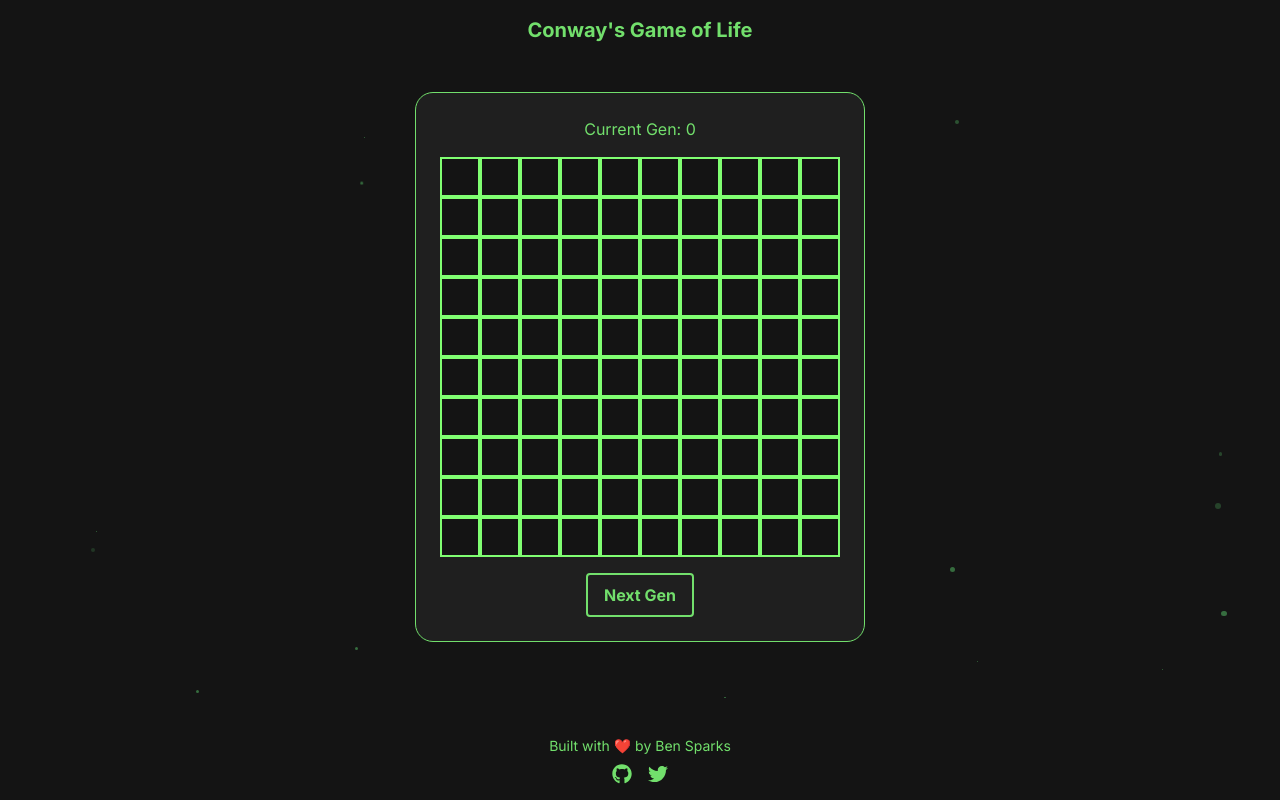
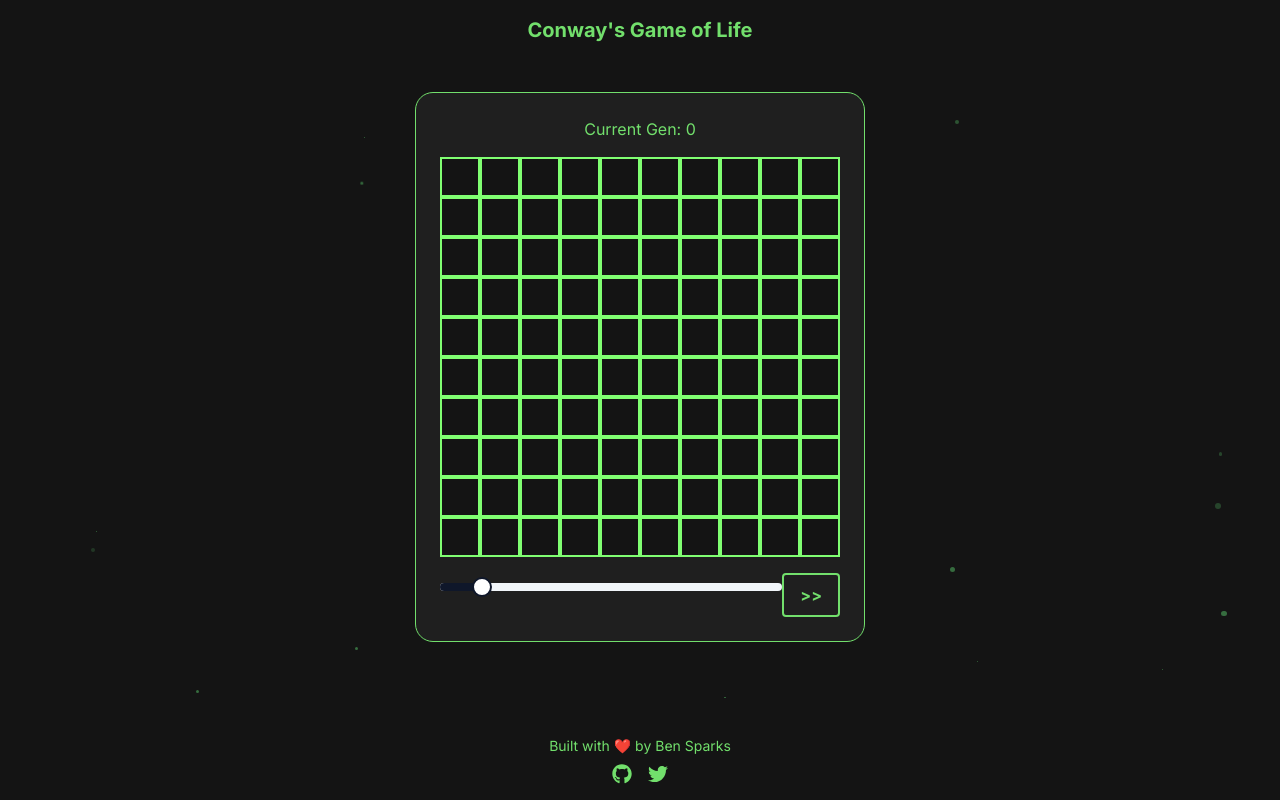
Before and after one commit to BenSparksCode/game-of-life, a Next.js app: page / in a window 1280 px wide. Built offline with nearby package versions, Linux system fonts and the light colour scheme.

Commit message:
Add shadcn/ui and slider to controls

```diff
--- a/app/components/GameOfLife/GameOfLifeControls.tsx
+++ b/app/components/GameOfLife/GameOfLifeControls.tsx
@@ -1,16 +1,24 @@
 'use client'
 
+import { Slider } from '@/components/ui/slider'
 import { GameOfLifeControlsProps } from '../../types/types'
 
-const GameOfLifeControls: React.FC<GameOfLifeControlsProps> = ({ onNextGen }) => (
+const GameOfLifeControls: React.FC<GameOfLifeControlsProps> = ({ onNextGen }) => {
+    const logChange = (newValue: number[]) => {
+        console.log(newValue)
+    }
+
+    return (
         <div className="flex w-full place-content-center">
+            <Slider defaultValue={[10]} onValueChange={logChange} />
             <button
                 className="mt-4 border-2 border-lumoGreen text-lumoGreen hover:bg-lumoGreen hover:text-offBlack-dark font-bold py-2 px-4 rounded"
                 onClick={onNextGen}
             >
-            Next Gen
+                {'>>'}
             </button>
         </div>
     )
+}
 
 export default GameOfLifeControls
--- a/app/globals.css
+++ b/app/globals.css
@@ -2,24 +2,77 @@
 @tailwind components;
 @tailwind utilities;
 
-:root {
-    --foreground-rgb: 0, 0, 0;
-    --background-start-rgb: 214, 219, 220;
-    --background-end-rgb: 255, 255, 255;
+@layer base {
+  :root {
+    --background: 0 0% 100%;
+    --foreground: 222.2 84% 4.9%;
+
+    --card: 0 0% 100%;
+    --card-foreground: 222.2 84% 4.9%;
+
+    --popover: 0 0% 100%;
+    --popover-foreground: 222.2 84% 4.9%;
+
+    --primary: 222.2 47.4% 11.2%;
+    --primary-foreground: 210 40% 98%;
+
+    --secondary: 210 40% 96.1%;
+    --secondary-foreground: 222.2 47.4% 11.2%;
+
+    --muted: 210 40% 96.1%;
+    --muted-foreground: 215.4 16.3% 46.9%;
+
+    --accent: 210 40% 96.1%;
+    --accent-foreground: 222.2 47.4% 11.2%;
+
+    --destructive: 0 84.2% 60.2%;
+    --destructive-foreground: 210 40% 98%;
+
+    --border: 214.3 31.8% 91.4%;
+    --input: 214.3 31.8% 91.4%;
+    --ring: 222.2 84% 4.9%;
+
+    --radius: 0.5rem;
+  }
+
+  .dark {
+    --background: 222.2 84% 4.9%;
+    --foreground: 210 40% 98%;
+
+    --card: 222.2 84% 4.9%;
+    --card-foreground: 210 40% 98%;
+
+    --popover: 222.2 84% 4.9%;
+    --popover-foreground: 210 40% 98%;
+
+    --primary: 210 40% 98%;
+    --primary-foreground: 222.2 47.4% 11.2%;
+
+    --secondary: 217.2 32.6% 17.5%;
+    --secondary-foreground: 210 40% 98%;
+
+    --muted: 217.2 32.6% 17.5%;
+    --muted-foreground: 215 20.2% 65.1%;
+
+    --accent: 217.2 32.6% 17.5%;
+    --accent-foreground: 210 40% 98%;
+
+    --destructive: 0 62.8% 30.6%;
+    --destructive-foreground: 210 40% 98%;
+
+    --border: 217.2 32.6% 17.5%;
+    --input: 217.2 32.6% 17.5%;
+    --ring: 212.7 26.8% 83.9%;
+  }
 }
 
-@media (prefers-color-scheme: dark) {
-    :root {
-        --foreground-rgb: 255, 255, 255;
-        --background-start-rgb: 0, 0, 0;
-        --background-end-rgb: 0, 0, 0;
-    }
-}
-
-body {
-    color: rgb(var(--foreground-rgb));
-    background: linear-gradient(to bottom, transparent, rgb(var(--background-end-rgb)))
-        rgb(var(--background-start-rgb));
+@layer base {
+  * {
+    @apply border-border;
+  }
+  body {
+    @apply bg-background text-foreground;
+  }
 }
 
 .dotAnimation {
--- /dev/null
+++ b/components/ui/slider.tsx
@@ -0,0 +1,26 @@
+import * as React from "react"
+import * as SliderPrimitive from "@radix-ui/react-slider"
+
+import { cn } from "@/lib/utils"
+
+const Slider = React.forwardRef<
+  React.ElementRef<typeof SliderPrimitive.Root>,
+  React.ComponentPropsWithoutRef<typeof SliderPrimitive.Root>
+>(({ className, ...props }, ref) => (
+  <SliderPrimitive.Root
+    ref={ref}
+    className={cn(
+      "relative flex w-full touch-none select-none items-center",
+      className
+    )}
+    {...props}
+  >
+    <SliderPrimitive.Track className="relative h-2 w-full grow overflow-hidden rounded-full bg-secondary">
+      <SliderPrimitive.Range className="absolute h-full bg-primary" />
+    </SliderPrimitive.Track>
+    <SliderPrimitive.Thumb className="block h-5 w-5 rounded-full border-2 border-primary bg-background ring-offset-background transition-colors focus-visible:outline-none focus-visible:ring-2 focus-visible:ring-ring focus-visible:ring-offset-2 disabled:pointer-events-none disabled:opacity-50" />
+  </SliderPrimitive.Root>
+))
+Slider.displayName = SliderPrimitive.Root.displayName
+
+export { Slider }
--- /dev/null
+++ b/lib/utils.ts
@@ -0,0 +1,6 @@
+import { type ClassValue, clsx } from "clsx"
+import { twMerge } from "tailwind-merge"
+
+export function cn(...inputs: ClassValue[]) {
+  return twMerge(clsx(inputs))
+}
--- /dev/null
+++ b/tailwind.config.js
@@ -0,0 +1,86 @@
+/** @type {import('tailwindcss').Config} */
+module.exports = {
+  darkMode: ["class"],
+  content: [
+    './pages/**/*.{ts,tsx}',
+    './components/**/*.{ts,tsx}',
+    './app/**/*.{ts,tsx}',
+    './src/**/*.{ts,tsx}',
+	],
+  theme: {
+    container: {
+      center: true,
+      padding: "2rem",
+      screens: {
+        "2xl": "1400px",
+      },
+    },
+    extend: {
+      colors: {
+        border: "hsl(var(--border))",
+        input: "hsl(var(--input))",
+        ring: "hsl(var(--ring))",
+        background: "hsl(var(--background))",
+        foreground: "hsl(var(--foreground))",
+        primary: {
+          DEFAULT: "hsl(var(--primary))",
+          foreground: "hsl(var(--primary-foreground))",
+        },
+        secondary: {
+          DEFAULT: "hsl(var(--secondary))",
+          foreground: "hsl(var(--secondary-foreground))",
+        },
+        destructive: {
+          DEFAULT: "hsl(var(--destructive))",
+          foreground: "hsl(var(--destructive-foreground))",
+        },
+        muted: {
+          DEFAULT: "hsl(var(--muted))",
+          foreground: "hsl(var(--muted-foreground))",
+        },
+        accent: {
+          DEFAULT: "hsl(var(--accent))",
+          foreground: "hsl(var(--accent-foreground))",
+        },
+        popover: {
+          DEFAULT: "hsl(var(--popover))",
+          foreground: "hsl(var(--popover-foreground))",
+        },
+        card: {
+          DEFAULT: "hsl(var(--card))",
+          foreground: "hsl(var(--card-foreground))",
+        },
+        lumoGreen: {
+          light: '#80FF72',
+          DEFAULT: '#72DF6C',
+          dark: '#58C569',
+        },
+        offBlack: {
+          light: '#2A2A2A',
+          DEFAULT: '#1F1F1F',
+          dark: '#141414',
+        },
+      },
+      borderRadius: {
+        lg: "var(--radius)",
+        md: "calc(var(--radius) - 2px)",
+        sm: "calc(var(--radius) - 4px)",
+      },
+      keyframes: {
+        "accordion-down": {
+          from: { height: 0 },
+          to: { height: "var(--radix-accordion-content-height)" },
+        },
+        "accordion-up": {
+          from: { height: "var(--radix-accordion-content-height)" },
+          to: { height: 0 },
+        },
+      },
+      animation: {
+        "accordion-down": "accordion-down 0.2s ease-out",
+        "accordion-up": "accordion-up 0.2s ease-out",
+      },
+    },
+  },
+  plugins: [require("tailwindcss-animate")],
+}
--- a/tailwind.config.ts
+++ /dev/null
@@ -1,32 +0,0 @@
-import type { Config } from 'tailwindcss'
-
-const config: Config = {
-  content: [
-    './pages/**/*.{js,ts,jsx,tsx,mdx}',
-    './components/**/*.{js,ts,jsx,tsx,mdx}',
-    './app/**/*.{js,ts,jsx,tsx,mdx}',
-  ],
-  theme: {
-    extend: {
-      colors: {
-        lumoGreen: {
-          light: '#80FF72',
-          DEFAULT: '#72DF6C',
-          dark: '#58C569',
-        },
-        offBlack: {
-          light: '#2A2A2A',
-          DEFAULT: '#1F1F1F',
-          dark: '#141414',
-        },
-      },
-      backgroundImage: {
-        'gradient-radial': 'radial-gradient(var(--tw-gradient-stops))',
-        'gradient-conic':
-          'conic-gradient(from 180deg at 50% 50%, var(--tw-gradient-stops))',
-      },
-    },
-  },
-  plugins: [],
-}
-export default config
```
Also changed, not shown: package.json (+7 -1 lines), components.json (added), 1 other file (tests, documents, lock files or other folders). Lines whose indentation alone changed are shown as unchanged.
